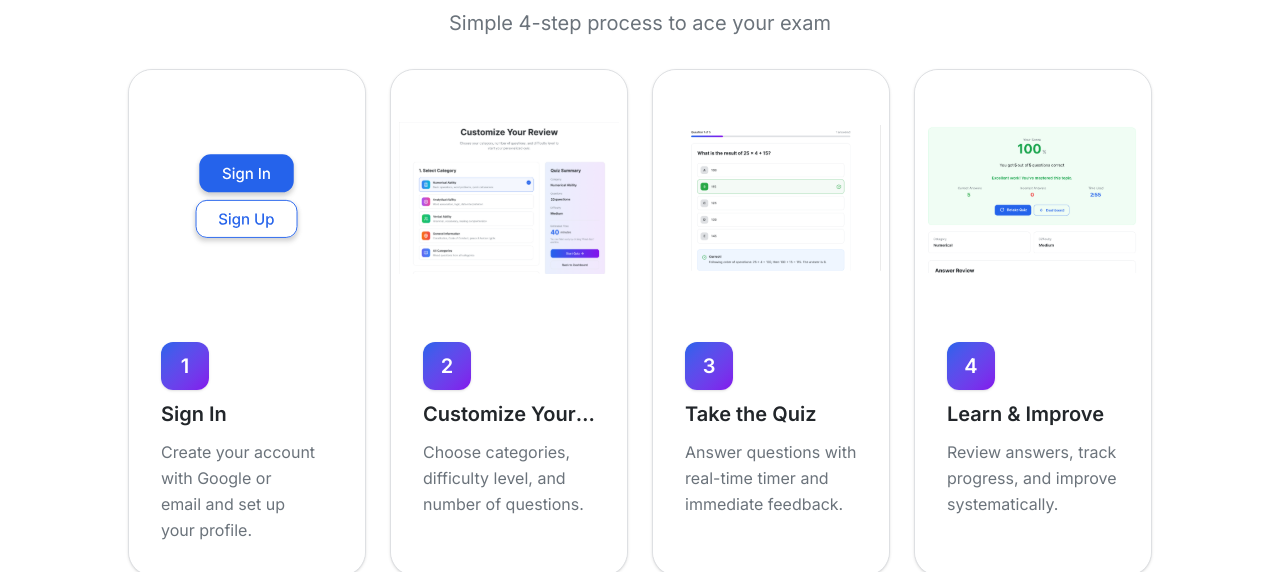
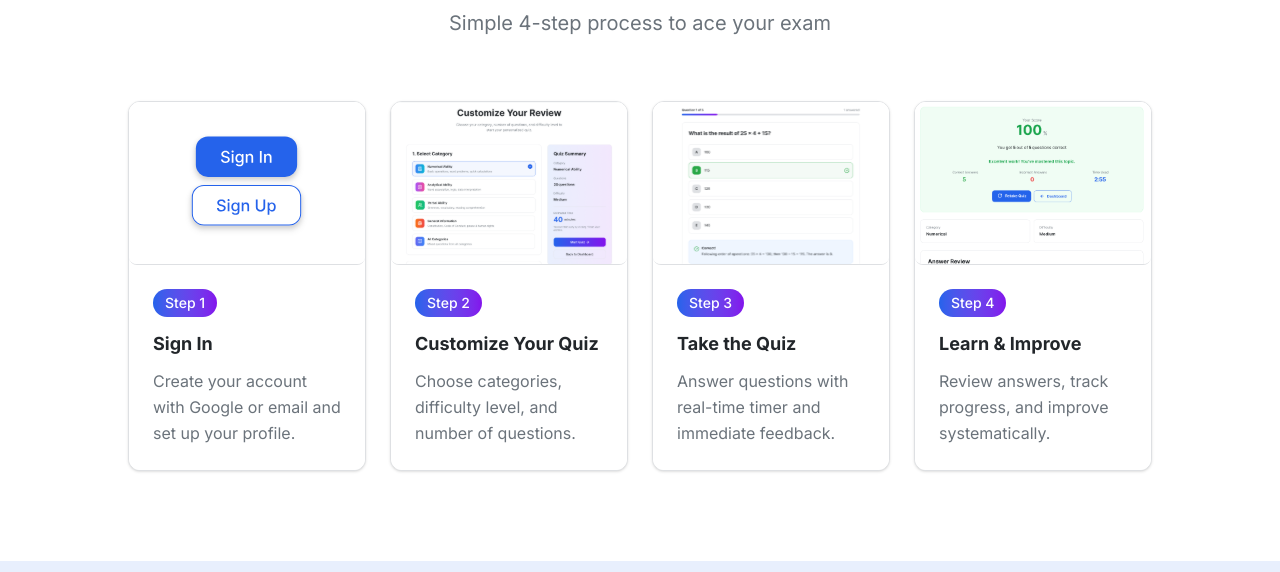
Before and after one commit to johnreyluntayao/revview, a Next.js app: page / in a window 1280 px wide. Shown: the part 2579-3151 px from the top of the page. Built offline with nearby package versions, Linux system fonts and the light colour scheme; no server answers.

Commit message:
animate how it works section and improve ui design

```diff
--- a/components/atoms/Card.tsx
+++ b/components/atoms/Card.tsx
@@ -26,7 +26,7 @@ const Card: React.FC<CardProps> = ({
   buttonLink, // new
 }) => {
   const baseClasses = `
-    rounded-3xl shadow-sm border border-border overflow-hidden
+    rounded-xl shadow-sm border border-border overflow-hidden
     ${bg} ${className}
   `;
 
@@ -175,41 +175,40 @@ const Card: React.FC<CardProps> = ({
 
     case "step":
       content = (
-        <div className="flex flex-col h-full bg-white rounded-3xl overflow-hidden">
+        <div className="flex flex-col h-full w-full bg-white rounded-lg overflow-hidden">
           {/* Image Box */}
           {image && (
-            <div className="relative h-48 md:h-52 lg:h-60 p-2 overflow-hidden">
               <Image
                 height={1000}
                 width={1000}
                 src={image}
                 alt={imageAlt || title || "Step illustration"}
-                className="w-full h-48 md:h-52 lg:h-60 object-contain"
+                className="w-full h-full object-cover rounded-lg overflow-hidden border-b border-border"
               />
-            </div>
           )}
 
           {/* Content Area */}
-          <div className="p-6 md:p-7 lg:p-8 flex flex-col flex-1 gap-2 md:gap-2.5 lg:gap-3">
-            {/* Step Number */}
+          <div className="p-4 md:p-5 lg:p-6 flex flex-col flex-1 gap-2 md:gap-2.5 lg:gap-3">
+            <div className="flex flex-col space-y-2 md:space-y-3 lg:space-y-4">
+              {/* Step Number */}
             {title && (
-              <div
-                className={`inline-flex items-center justify-center w-8 md:w-10 lg:w-12 h-8 md:h-10 lg:h-12 rounded-md md:rounded-lg lg:rounded-xl ${subColor} text-white font-semibold text-md md:text-lg lg:text-xl shadow`}
-              >
-                {title}
-              </div>
+              <Chip
+              text={`Step ${title}`}
+              className="bg-linear-to-r from-primary to-secondary text-primary-foreground w-fit"
+              />
             )}
 
             {/* Main Title */}
             {value && (
-              <h3 className="text-md md:text-lg lg:text-xl font-semibold text-foreground leading-tight line-clamp-1">
+              <h3 className="text-sm md:text-base lg:text-lg font-bold text-foreground leading-tight line-clamp-1">
                 {value}
               </h3>
             )}
+            </div>
 
             {/* Description */}
             {subValue && (
-              <p className="text-muted-foreground text-sm md:text-md lg:text-base leading-relaxed flex-1">
+              <p className="text-muted-foreground text-xs md:text-sm lg:text-base leading-relaxed flex-1">
                 {subValue}
               </p>
             )}
--- a/components/ui/HowItWorks.tsx
+++ b/components/ui/HowItWorks.tsx
@@ -1,62 +1,115 @@
-import { Card, List } from "@/lib/client-imports";
+"use client";
+
+import { motion, easeOut } from "framer-motion";
+import { Card } from "@/lib/client-imports";
 
 const steps = [
   {
     stepNumber: "1",
     title: "Sign In",
-    description: "Create your account with Google or email and set up your profile.",
+    description:
+      "Create your account with Google or email and set up your profile.",
     image: "/steps/image 1.svg",
   },
   {
     stepNumber: "2",
     title: "Customize Your Quiz",
-    description: "Choose categories, difficulty level, and number of questions.",
+    description:
+      "Choose categories, difficulty level, and number of questions.",
     image: "/steps/image 2.svg",
   },
   {
     stepNumber: "3",
     title: "Take the Quiz",
-    description: "Answer questions with real-time timer and immediate feedback.",
+    description:
+      "Answer questions with real-time timer and immediate feedback.",
     image: "/steps/image 3.svg",
   },
   {
     stepNumber: "4",
     title: "Learn & Improve",
-    description: "Review answers, track progress, and improve systematically.",
+    description:
+      "Review answers, track progress, and improve systematically.",
     image: "/steps/image 4.svg",
   },
 ];
 
+const container = {
+  hidden: {},
+  show: {
+    transition: {
+      staggerChildren: 0.15,
+      delayChildren: 0.2,
+    },
+  },
+};
+
+const fadeUp = {
+  hidden: { opacity: 0, y: 30 },
+  show: {
+    opacity: 1,
+    y: 0,
+    transition: {
+      duration: 0.6,
+      ease: easeOut,
+    },
+  },
+};
+
 const HowItWorks = () => {
   return (
     <section>
-      <div className="w-full flex flex-col items-center justify-center text-pretty gap-4 md:gap-6 lg:gap-8 py-7.5 md:py-15 lg:py-22.5 px-4 md:px-6 lg:px-32">
+      <motion.div
+        initial="hidden"
+        whileInView="show"
+        viewport={{ once: true, margin: "-100px" }}
+        variants={container}
+        className="w-full flex flex-col items-center justify-center text-pretty gap-8 md:gap-12 lg:gap-16 py-7.5 md:py-15 lg:py-22.5 px-4 md:px-6 lg:px-32"
+      >
         <div className="flex flex-col items-center gap-2 md:gap-3 lg:gap-4">
-          <h1 className="text-2xl md:text-[32px] lg:text-5xl font-bold text-foreground">
+          <motion.h1
+            variants={fadeUp}
+            className="text-2xl md:text-[32px] lg:text-5xl font-bold text-foreground"
+          >
             How It Works
-          </h1>
-          <p className="text-xs md:text-base lg:text-xl text-muted-foreground text-center">
+          </motion.h1>
+
+          <motion.p
+            variants={fadeUp}
+            className="text-sm md:text-base lg:text-xl text-muted-foreground text-center"
+          >
             Simple 4-step process to ace your exam
-          </p>
+          </motion.p>
         </div>
 
-         <div className="w-full grid grid-cols-1 md:grid-cols-2 lg:grid-cols-4 gap-6">
+        <motion.div
+          variants={container}
+          className="w-full grid grid-cols-1 md:grid-cols-2 lg:grid-cols-4 gap-4 md:gap-5 lg:gap-6"
+        >
           {steps.map((step, index) => (
+            <motion.div
+              key={index}
+              variants={fadeUp}
+              whileHover={{
+                y: -6,
+                scale: 1.02,
+                transition: { duration: 0.2 },
+              }}
+            >
               <Card
-          key={index}
                 variant="step"
-          title={step.stepNumber}     // shows in the blue circle
-          value={step.title}          // main bold heading
+                title={step.stepNumber}
+                value={step.title}
                 subValue={step.description}
                 image={step.image}
                 imageAlt={`${step.title} illustration`}
                 subColor="bg-linear-to-br from-primary to-secondary"
-          className="h-full"          // makes all cards same height
+                className="h-full"
               />
-
+            </motion.div>
           ))}
-      </div>
-      </div>
+        </motion.div>
+      </motion.div>
     </section>
   );
 };
```
Lines whose indentation alone changed are shown as unchanged.
